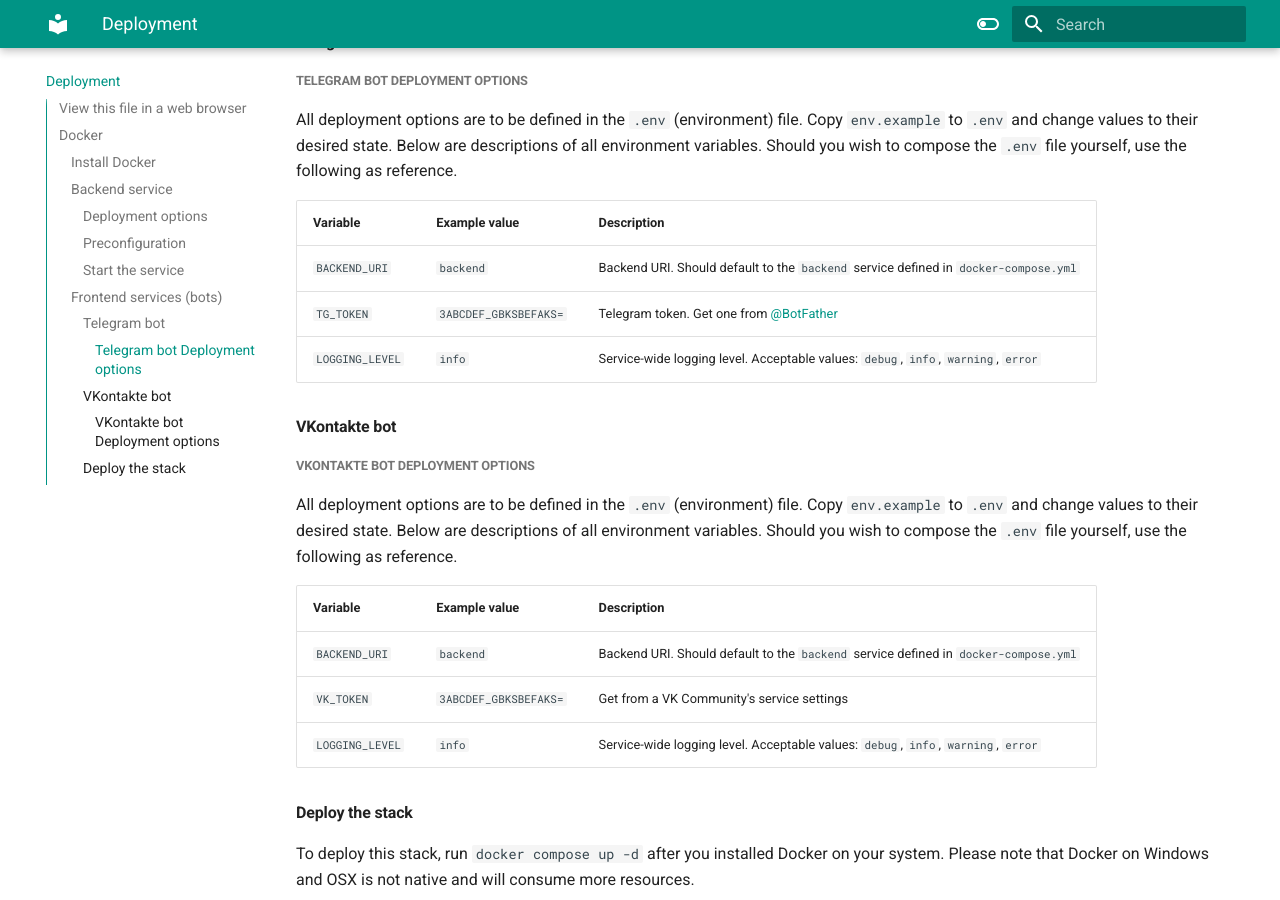
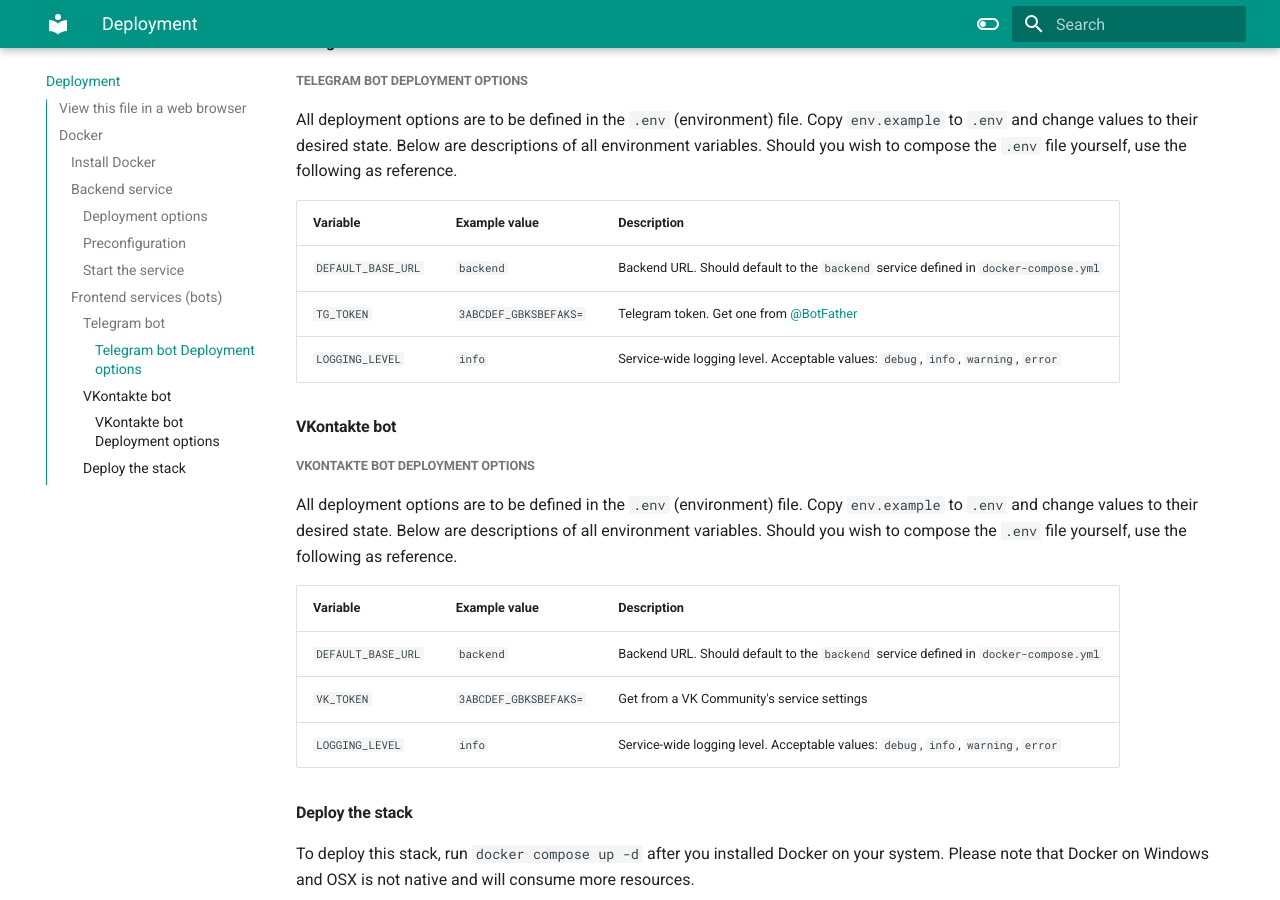
Before and after one commit to 0xb1b1/misis-admission-bot, an MkDocs documentation site: the page built from docs/deployment.md, in a window 1280 px wide and 900 px high, scrolled down 1672 px. Built offline with MkDocs 1.6.1 and Material for MkDocs 9.7.7, drawn with Linux system fonts in a browser that asks for light colours.

Commit message:
chore: update src_bots and rename backend base url

```diff
--- a/docs/deployment.md
+++ b/docs/deployment.md
@@ -49,10 +49,9 @@ Start the service with `docker compose up -d` after you configured Frontend serv
 
 All deployment options are to be defined in the `.env` (environment) file. Copy `env.example` to `.env` and change values to their desired state. Below are descriptions of all environment variables. Should you wish to compose the `.env` file yourself, use the following as reference.
 
-
 | Variable           | Example value              | Description |
 | ------------------ | :------------------------- | :---------- |
-| `BACKEND_URI`      | `backend`                  | Backend URI. Should default to the `backend` service defined in `docker-compose.yml` |
+| `DEFAULT_BASE_URL` | `backend`                  | Backend URL. Should default to the `backend` service defined in `docker-compose.yml` |
 | `TG_TOKEN`         | `3ABCDEF_GBKSBEFAKS=`      | Telegram token. Get one from [@BotFather](https://t.me/BotFather) |
 | `LOGGING_LEVEL`    | `info`                     | Service-wide logging level. Acceptable values: `debug`, `info`, `warning`, `error` |
 
@@ -64,7 +63,7 @@ All deployment options are to be defined in the `.env` (environment) file. Copy
 
 | Variable           | Example value              | Description |
 | ------------------ | :------------------------- | :---------- |
-| `BACKEND_URI`      | `backend`                  | Backend URI. Should default to the `backend` service defined in `docker-compose.yml` |
+| `DEFAULT_BASE_URL` | `backend`                  | Backend URL. Should default to the `backend` service defined in `docker-compose.yml` |
 | `VK_TOKEN`         | `3ABCDEF_GBKSBEFAKS=`      | Get from a VK Community's service settings |
 | `LOGGING_LEVEL`    | `info`                     | Service-wide logging level. Acceptable values: `debug`, `info`, `warning`, `error` |
 
```
Also changed, not shown: 1 other file.
